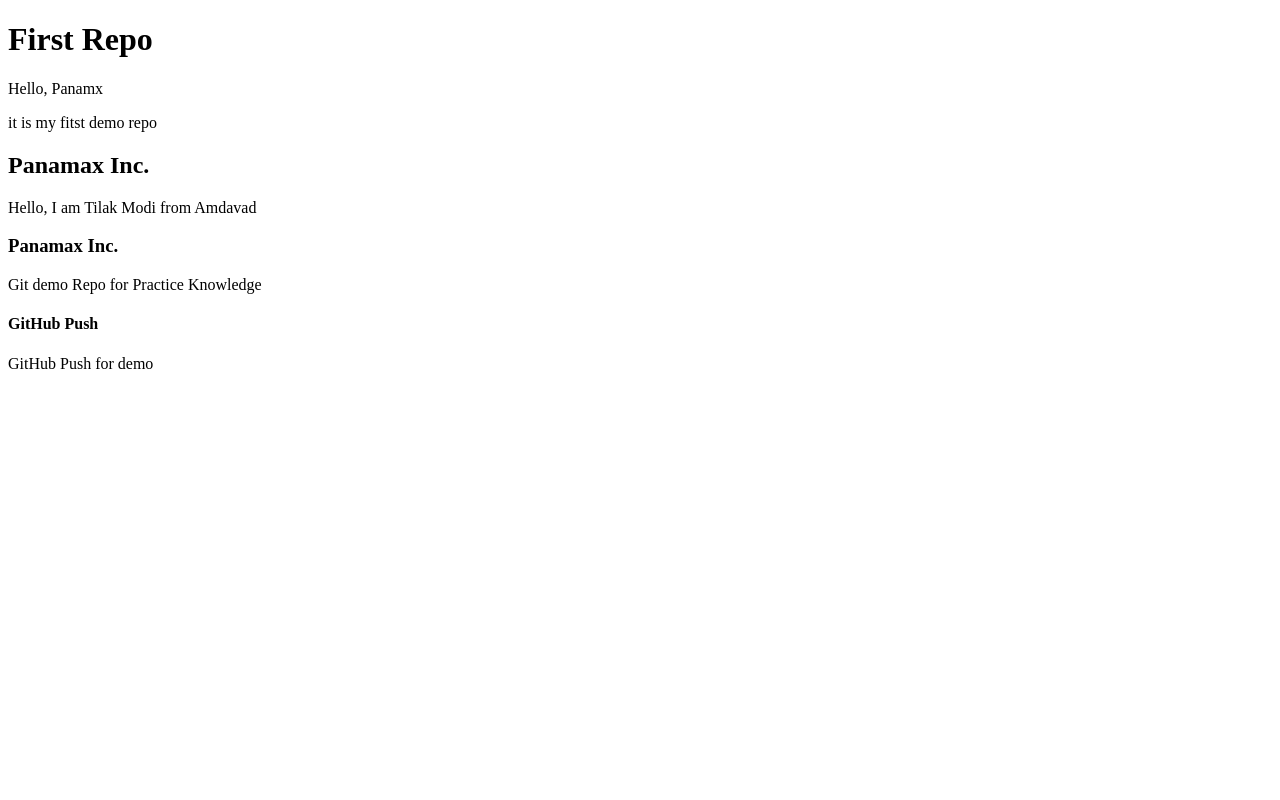
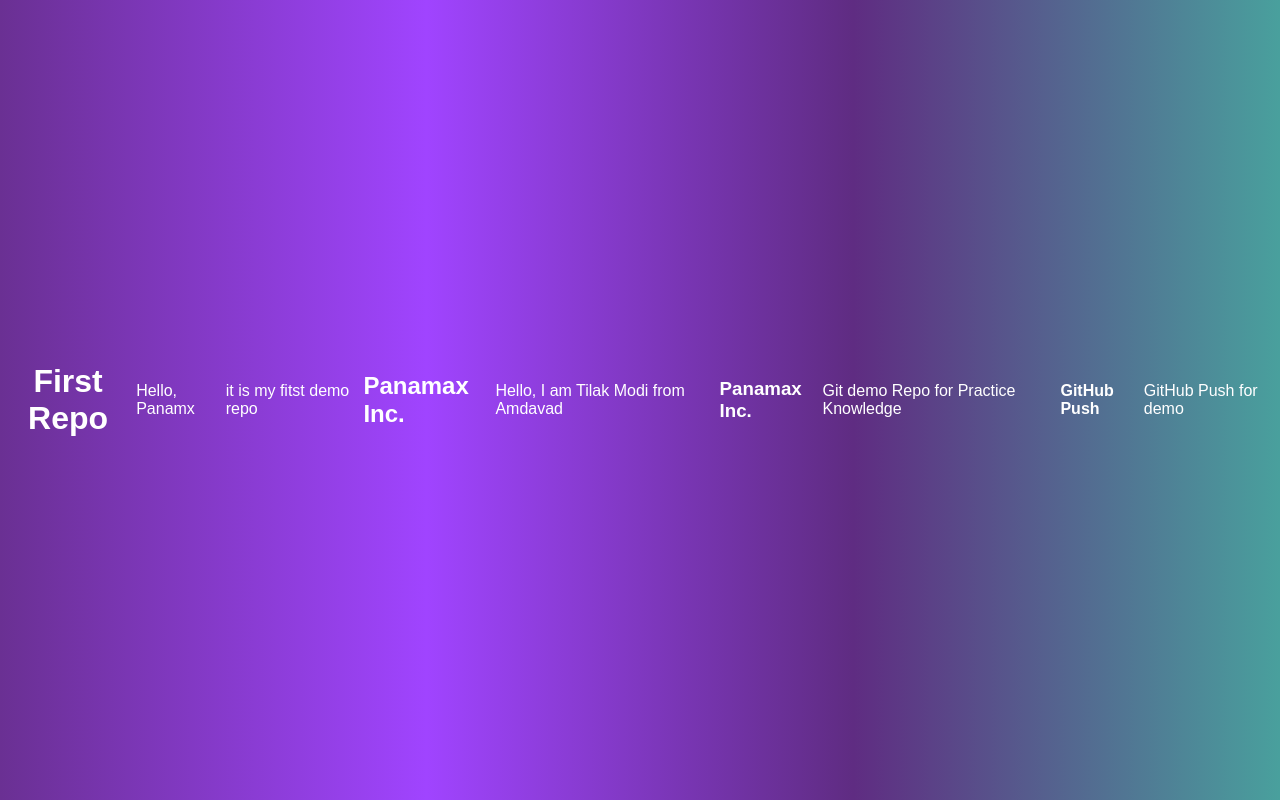
Before and after one commit to itilakmodi/demo, a plain HTML site: page index.html in a window 1280 px wide. Drawn offline with Linux system fonts and the light colour scheme.

Commit message:
stylesheet add

```diff
--- a/index.html
+++ b/index.html
@@ -1,6 +1,7 @@
 <!DOCTYPE html>
 <html>
 <head>
+<link rel="stylesheet" href="style.css">
 <title>Demo Repo</title>
 </head>
 <body>
--- /dev/null
+++ b/style.css
@@ -0,0 +1,29 @@
+
+/* style.css */
+body {
+    /* Set a gradient background from purple to teal */
+    background: linear-gradient(to right, #6a3093, #a044ff, #5f2c82, #49a09d);
+    font-family: Arial, sans-serif;
+    /* Sets a clean, modern font for the body text */
+    color: white;
+    /* Sets the text color to white for better contrast */
+    margin: 0;
+    /* Removes default margin */
+    padding: 0;
+    /* Removes default padding */
+    display: flex;
+    /* Enables flexbox layout */
+    justify-content: center;
+    /* Centers content horizontally */
+    align-items: center;
+    /* Centers content vertically */
+    height: 100vh;
+    /* Makes the body take the full height of the viewport */
+}
+
+h1 {
+    font-size: 2em;
+    /* Sets the size of the header text */
+    text-align: center;
+    /* Centers the header text */
+}
```
